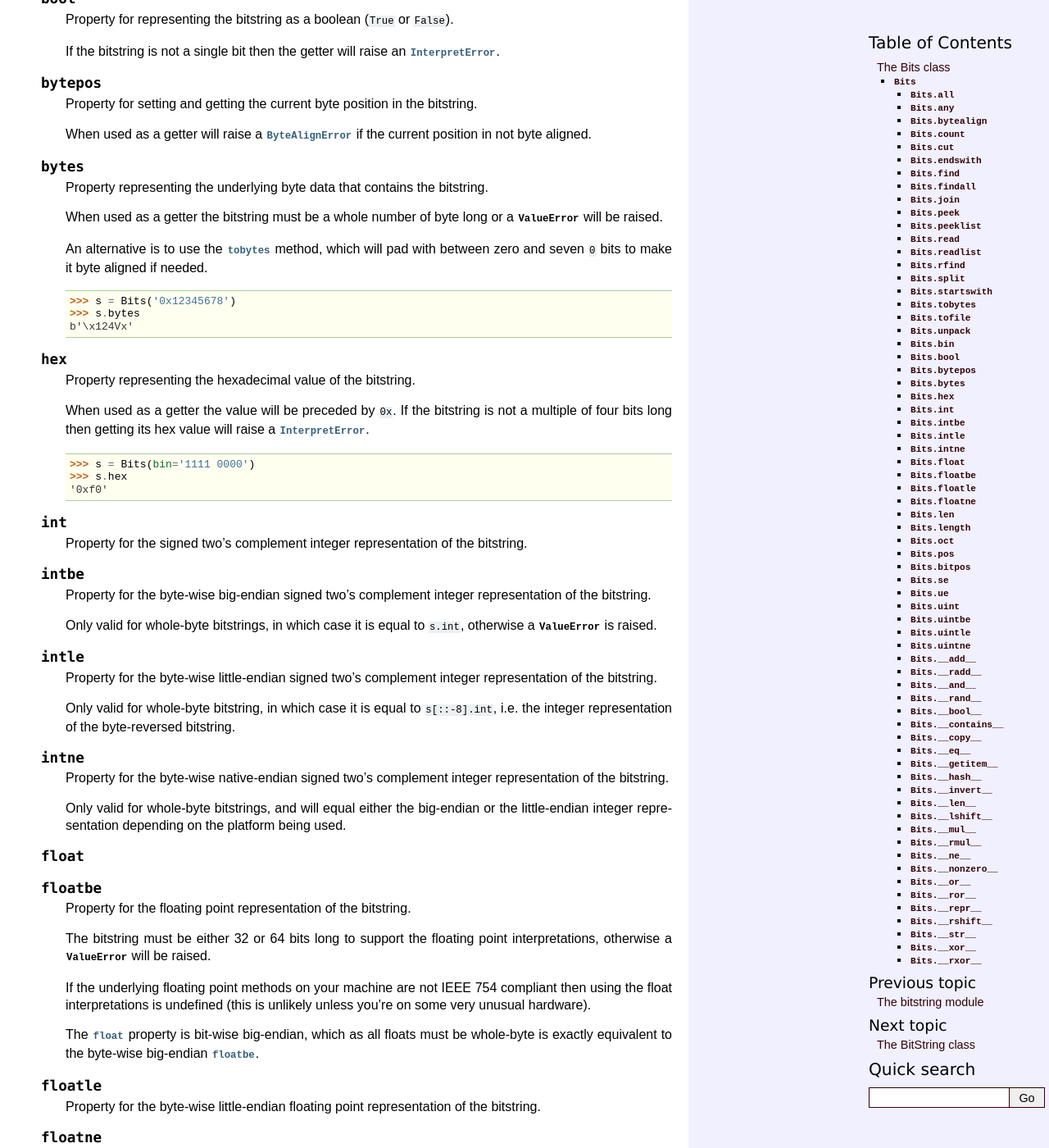
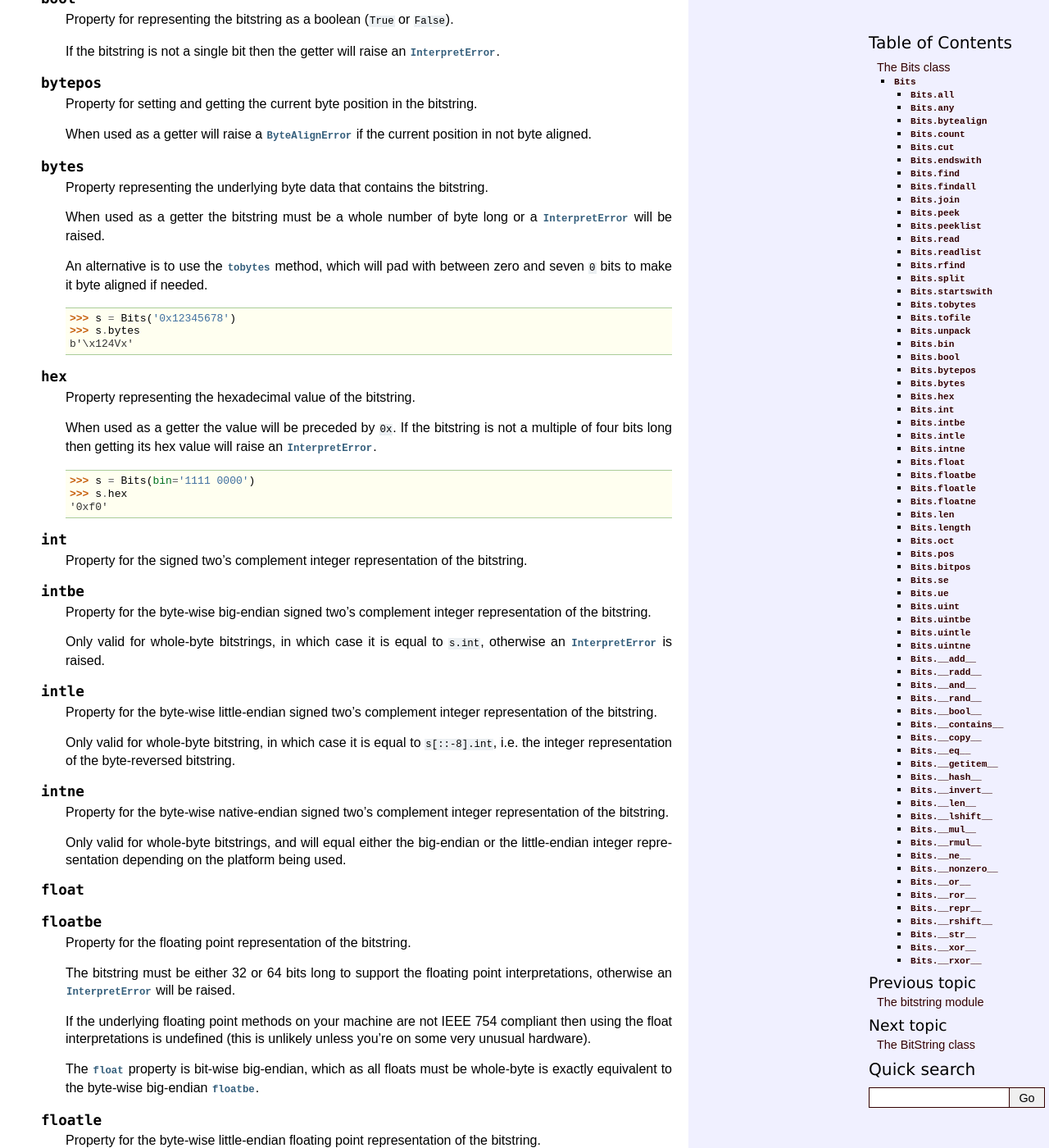
Before and after one commit to scott-griffiths/bitstring, a Sphinx documentation site: the page built from trunk/doc/bits.rst, in a window 1280 px wide and 1400 px high, scrolled down 6328 px. Shown: the whole window at 82% size. Built offline with Sphinx 7.4.7, drawn with Linux system fonts in a browser that asks for light colours; some of the changed text lies outside the part shown.

Commit message:
Couple of documentation typos.

```diff
--- a/trunk/doc/bits.rst
+++ b/trunk/doc/bits.rst
@@ -330,7 +330,7 @@ The Bits class
 
         Property representing the underlying byte data that contains the bitstring.
 
-        When used as a getter the bitstring must be a whole number of byte long or a :exc:`ValueError` will be raised.
+        When used as a getter the bitstring must be a whole number of byte long or a :exc:`InterpretError` will be raised.
 
         An alternative is to use the :meth:`tobytes` method, which will pad with between zero and seven ``0`` bits to make it byte aligned if needed. ::
 
@@ -342,7 +342,7 @@ The Bits class
 
         Property representing the hexadecimal value of the bitstring.
 
-        When used as a getter the value will be preceded by ``0x``. If the bitstring is not a multiple of four bits long then getting its hex value will raise a :exc:`InterpretError`. ::
+        When used as a getter the value will be preceded by ``0x``. If the bitstring is not a multiple of four bits long then getting its hex value will raise an :exc:`InterpretError`. ::
 
             >>> s = Bits(bin='1111 0000')
             >>> s.hex
@@ -356,7 +356,7 @@ The Bits class
 
         Property for the byte-wise big-endian signed two's complement integer representation of the bitstring.
 
-        Only valid for whole-byte bitstrings, in which case it is equal to ``s.int``, otherwise a :exc:`ValueError` is raised.
+        Only valid for whole-byte bitstrings, in which case it is equal to ``s.int``, otherwise an :exc:`InterpretError` is raised.
 
 
     .. attribute:: intle
@@ -377,7 +377,7 @@ The Bits class
 
         Property for the floating point representation of the bitstring.
 
-        The bitstring must be either 32 or 64 bits long to support the floating point interpretations, otherwise a :exc:`ValueError` will be raised.
+        The bitstring must be either 32 or 64 bits long to support the floating point interpretations, otherwise an :exc:`InterpretError` will be raised.
 
         If the underlying floating point methods on your machine are not IEEE 754 compliant then using the float interpretations is undefined (this is unlikely unless you're on some very unusual hardware).
 
@@ -402,7 +402,7 @@ The Bits class
 
         Property for the octal representation of the bitstring.
 
-        When used as a getter the value will be preceded by ``0o``. If the bitstring is not a multiple of three bits long then getting its octal value will raise a :exc:`ValueError`. ::
+        When used as a getter the value will be preceded by ``0o``. If the bitstring is not a multiple of three bits long then getting its octal value will raise a :exc:`InterpretError`. ::
 
             >>> s = BitString('0b111101101')
             >>> s.oct
--- a/trunk/doc/bitstring.rst
+++ b/trunk/doc/bitstring.rst
@@ -40,7 +40,7 @@ The BitString class
            >>> s
            BitString('0x11006655443322')
 
-       It can also be used to simple the endianness of the whole :class:`BitString`. ::
+       It can also be used to swap the endianness of the whole :class:`BitString`. ::
 
            >>> s = BitString('uintle:32=1234')
            >>> s.byteswap()
@@ -123,7 +123,7 @@ The BitString class
         *start* and *end* give the range and default to ``0`` and :attr:`~Bits.len` respectively. ::
 
             >>> a = BitString('0b10111')
-            >>> a.reversebits()
+            >>> a.reverse()
             >>> a.bin
             '0b11101'
 
```
